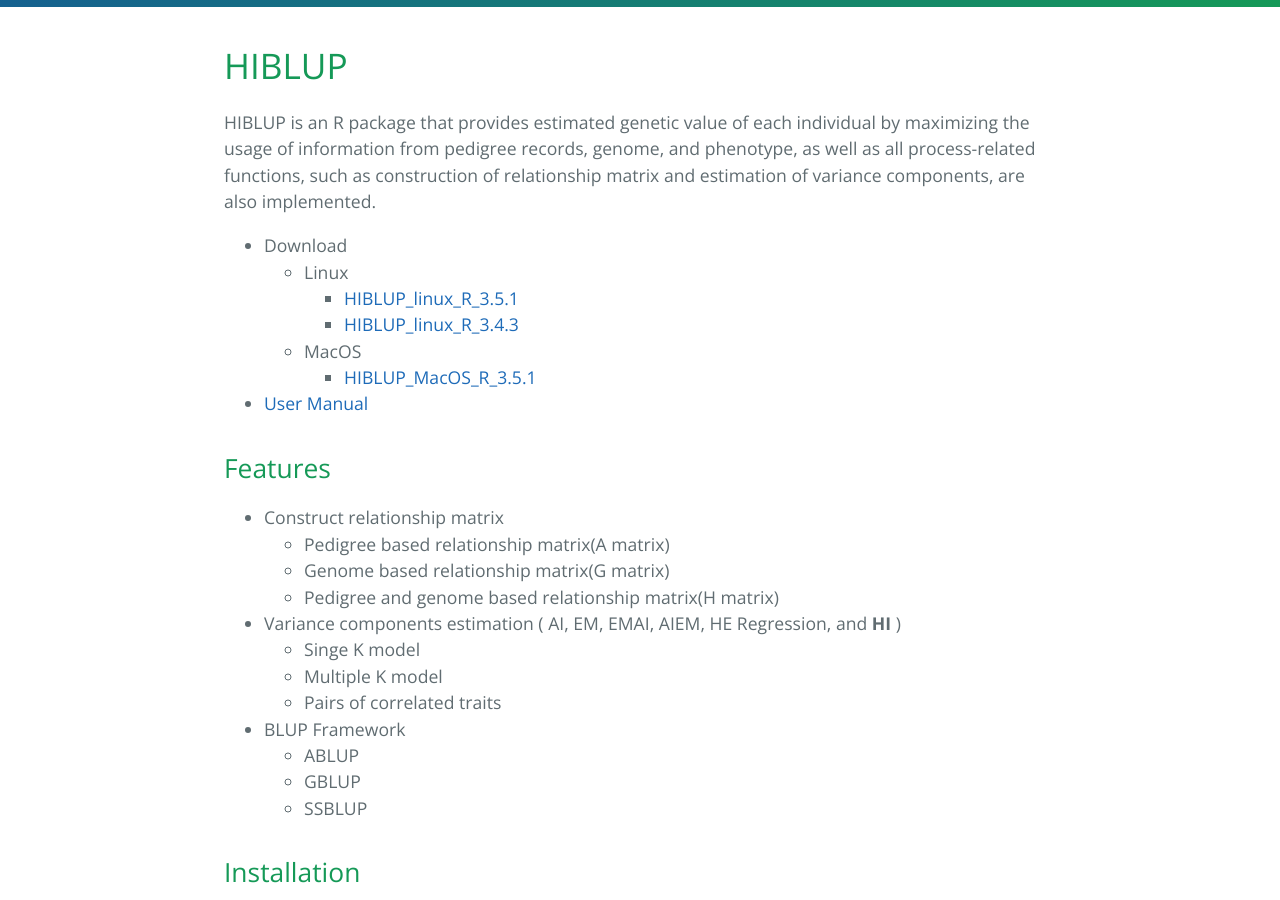
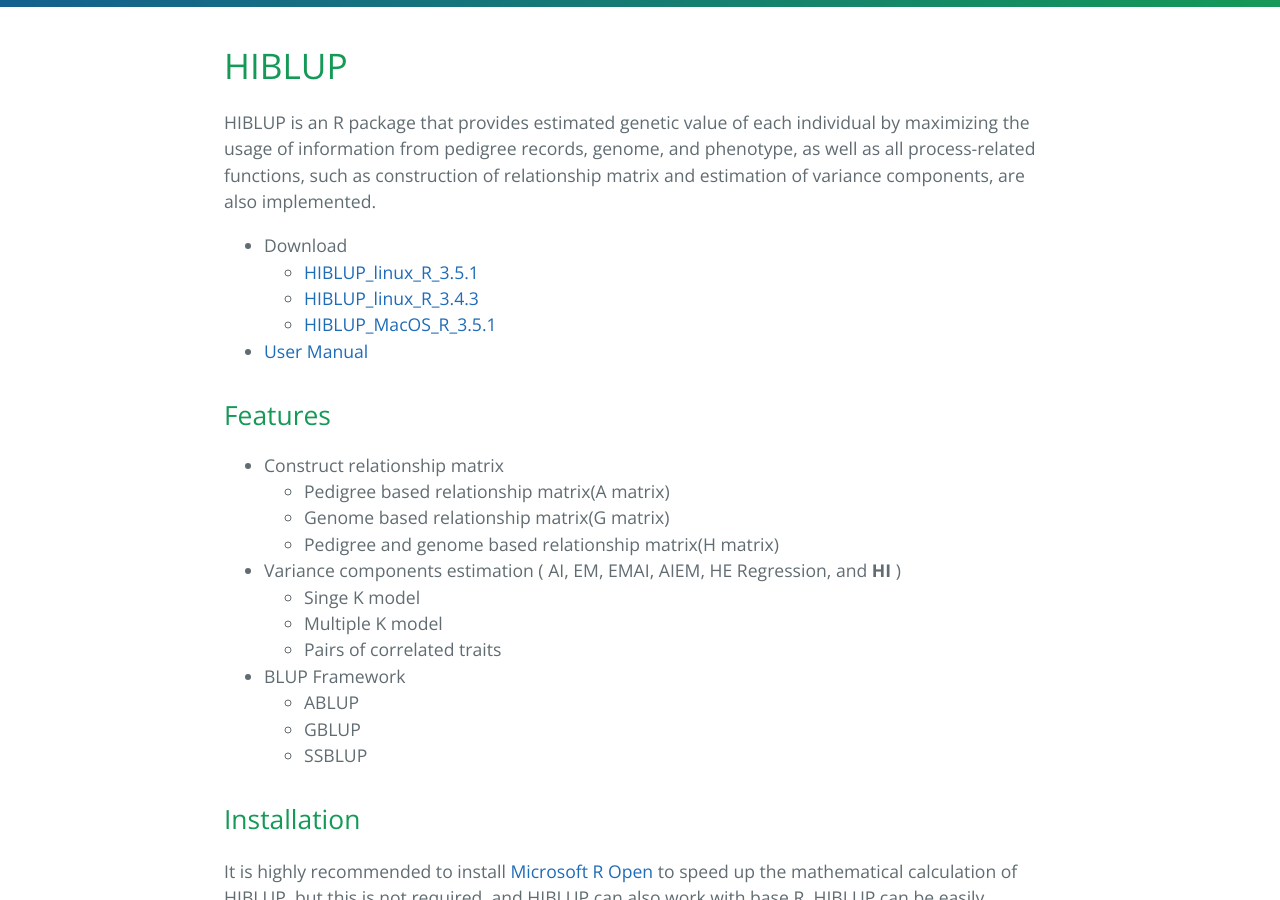
Before and after one commit to hiblup/hiblup.github.io, a Jekyll site: the page built from index.md, in a window 1280 px wide and 900 px high, scrolled down 376 px. Built offline with Jekyll 4.4.1, drawn with Linux system fonts in a browser that asks for light colours; our own code applies the rules of GitHub Pages for plain Markdown files.

Commit message:
update download link

```diff
--- a/index.md
+++ b/index.md
@@ -6,11 +6,9 @@
 HIBLUP is an R package that provides estimated genetic value of each individual by maximizing the usage of information from pedigree records, genome, and phenotype, as well as all process-related functions, such as construction of relationship matrix and estimation of variance components, are also implemented.
 
 - Download
-  - Linux
-    - [HIBLUP_linux_R_3.5.1](https://github.com/hiblup/hiblup/raw/master/hiblup_1.1.0_R_3.5.1_x86_64-pc-linux-gnu.tar.gz)
-    - [HIBLUP_linux_R_3.4.3](https://github.com/hiblup/hiblup/raw/master/hiblup_1.1.0_R_3.4.3_x86_64-pc-linux-gnu.tar.gz)
-  - MacOS
-    - [HIBLUP_MacOS_R_3.5.1](https://github.com/hiblup/hiblup/raw/master/hiblup_1.1.0_R_3.5.1_x86_64-apple-darwin15.6.0.tar.gz)
+  - [HIBLUP_linux_R_3.5.1](https://github.com/hiblup/hiblup/raw/master/hiblup_1.1.0_R_3.5.1_x86_64-pc-linux-gnu.tar.gz)
+  - [HIBLUP_linux_R_3.4.3](https://github.com/hiblup/hiblup/raw/master/hiblup_1.1.0_R_3.4.3_x86_64-pc-linux-gnu.tar.gz)
+  - [HIBLUP_MacOS_R_3.5.1](https://github.com/hiblup/hiblup/raw/master/hiblup_1.1.0_R_3.5.1_x86_64-apple-darwin15.6.0.tar.gz)
 - [User Manual](https://github.com/hiblup/hiblup/raw/master/hiblup-user-manual.pdf)
 
 ## Features
```
